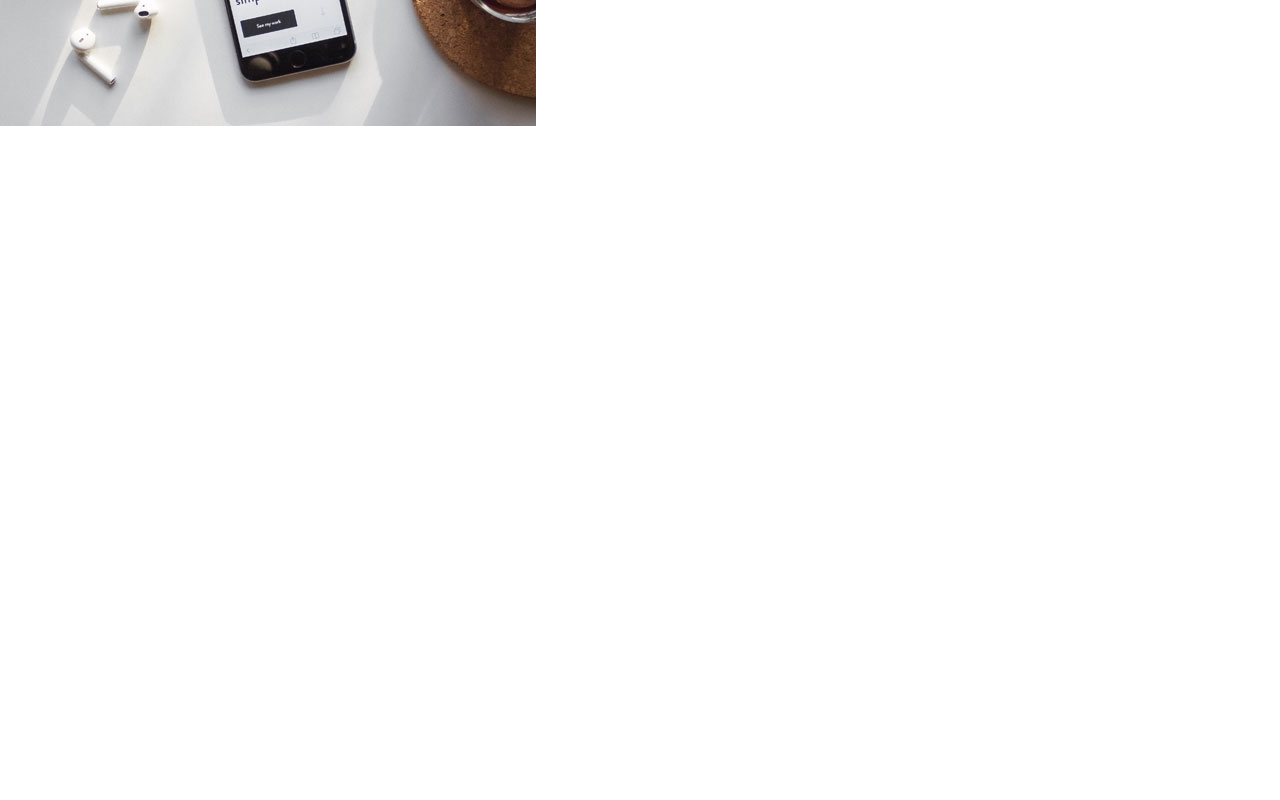
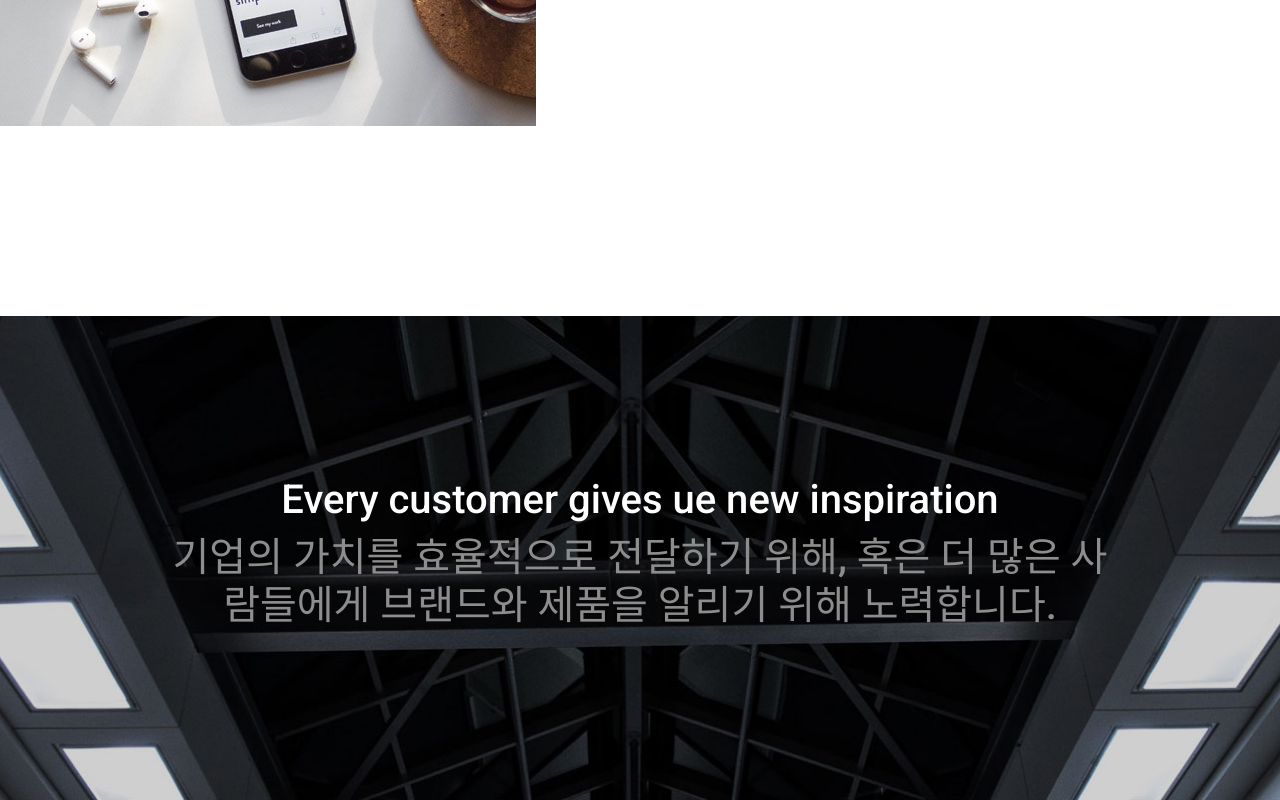
Before and after one commit to Parkseolmin/webpublishing_1, a plain HTML site: page index.html in a window 1280 px wide. Shown: the part 2680-3480 px from the top of the page. Before the commit the page ends 2996 px from the top, so only its background shows below. Drawn offline with nearby package versions, Linux system fonts and the light colour scheme.

Commit message:
😀 customer 영역 완료

```diff
--- a/assets/css/index.css
+++ b/assets/css/index.css
@@ -235,3 +235,24 @@ section.service .inner .box.design .tit {
   line-height: 1.4;
   margin-bottom: 20px;
 }
+
+/* customer */
+section.customer {
+  padding: 160px;
+  text-align: center;
+  background: url(/assets/img/img_04.jpg) no-repeat center/cover;
+}
+
+section.customer .tit {
+  color: white;
+  font-size: 40px;
+  margin-bottom: 10px;
+}
+
+section.customer .tit span {
+  margin-bottom: 10px;
+}
+
+section.customer .txt {
+  color: #8d8d8d;
+}
--- a/index.html
+++ b/index.html
@@ -185,6 +185,18 @@
         </div>
       </section>
       <!-- //service -->
+
+      <!-- customer -->
+      <section class="customer">
+        <h2 class="tit en">
+          <span><b>Every customer gives ue new inspiration</b></span>
+          <div class="txt">
+            기업의 가치를 효율적으로 전달하기 위해, 혹은 더 많은 사람들에게
+            브랜드와 제품을 알리기 위해 노력합니다.
+          </div>
+        </h2>
+      </section>
+      <!-- //customer -->
     </div>
     <script src="assets/js/index.js"></script>
   </body>
```
